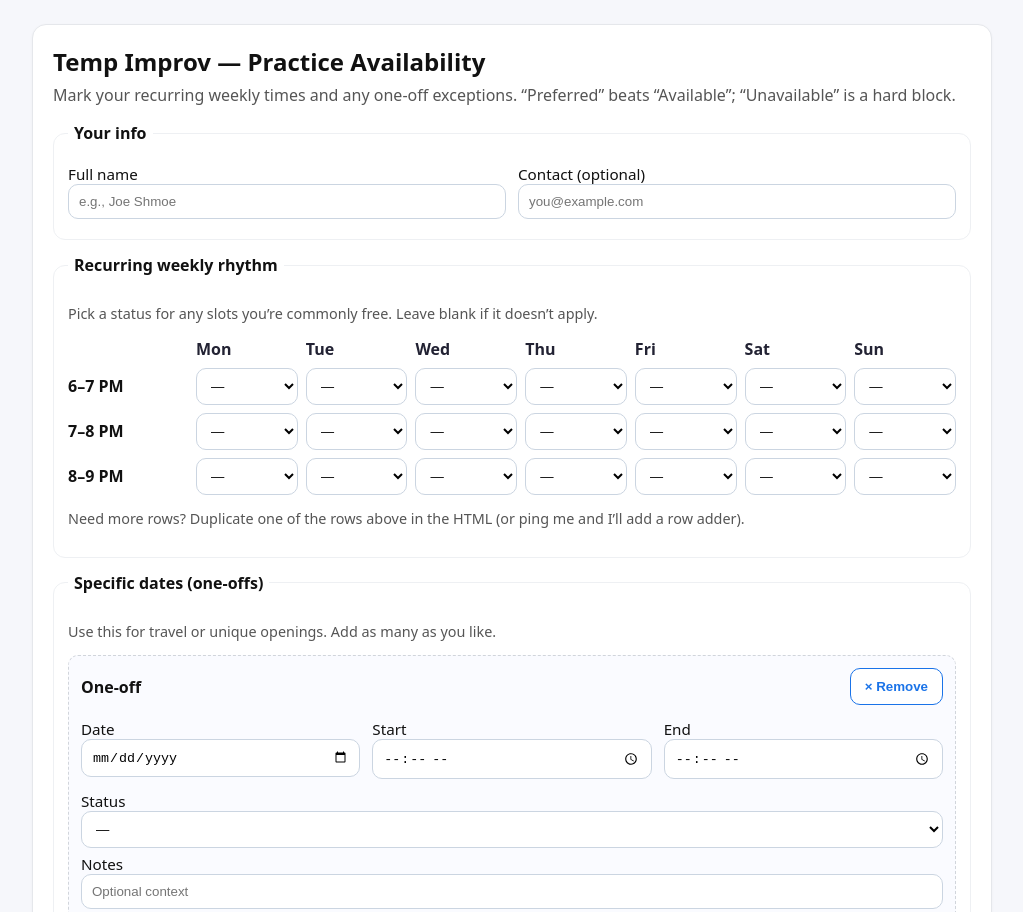
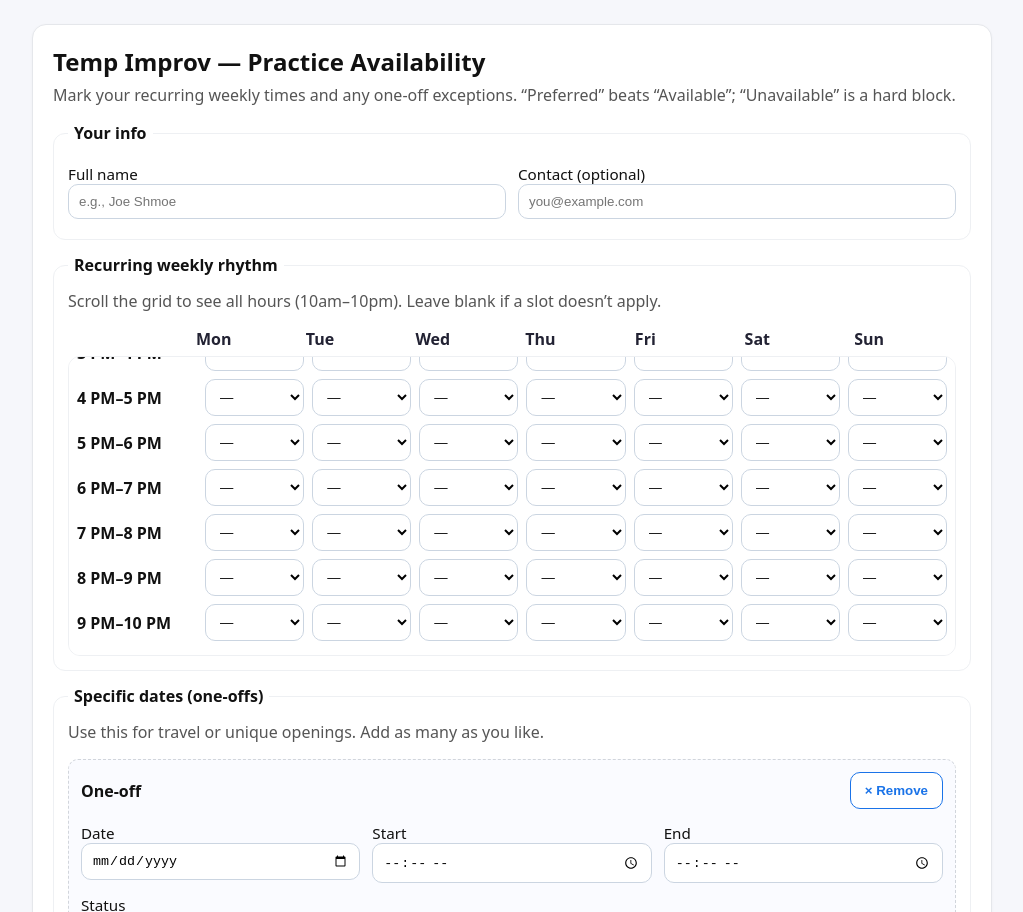
Before and after one commit to SunGodRamen/improv-availability, a plain HTML site: page index.html in a window 1280 px wide. Shown: the top 912 px of the page, without its empty margins (128-1151 px from the left). Drawn offline with Linux system fonts and the light colour scheme.

Commit message:
make week availability a scrollable form with 10am to 10pm

```diff
--- a/index.html
+++ b/index.html
@@ -21,18 +21,32 @@
     }
     .grid2 { display:grid; grid-template-columns: 1fr 1fr; gap:12px; }
     .grid3 { display:grid; grid-template-columns: 1fr 1fr 1fr; gap:12px; }
+
+    /* Weekly grid */
     .row { display:grid; grid-template-columns: 120px repeat(7, 1fr); gap:8px; align-items:center; margin:8px 0; }
     .row > div:first-child { font-weight:600; }
-    .row.header { font-weight:600; color:#223; }
+    .row.header { font-weight:600; color:#223; margin-bottom:6px; }
     .row.header > div:first-child { visibility:hidden; }
-    .hint { color:var(--m); font-size:.9rem; }
+
+    /* Scroll container shows ~6 rows */
+    .scroll-wrap {
+      max-height: 300px;           /* ~6 rows visible */
+      overflow-y: auto;
+      padding-right: 6px;          /* avoid scrollbar overlay */
+      scroll-behavior: smooth;
+      border: 1px solid #eef0f3;
+      border-radius: 12px;
+      padding: 6px 8px;
+      background: #fff;
+    }
+
     .actions { display:flex; gap:10px; margin-top:16px; }
     button { padding:10px 14px; border-radius:10px; border:1px solid var(--p); background:var(--p); color:#fff; font-weight:600; cursor:pointer; }
     button.secondary { background:#fff; color:#1a73e8; }
     .hr { height:1px; background:#e5e7eb; margin:16px 0; }
+
     .oneoff-card { border:1px dashed #d1d5db; border-radius:10px; padding:12px; margin:10px 0; background:#fafbff; }
     .oneoff-head { display:flex; justify-content:space-between; align-items:center; margin-bottom:8px; }
-    .ghost { opacity:.6 }
   </style>
 </head>
 <body>
@@ -61,54 +75,21 @@
 
         <fieldset aria-labelledby="weekly-legend">
           <legend id="weekly-legend">Recurring weekly rhythm</legend>
-          <p class="hint">Pick a status for any slots you’re commonly free. Leave blank if it doesn’t apply.</p>
+          <p class="muted">Scroll the grid to see all hours (10am–10pm). Leave blank if a slot doesn’t apply.</p>
 
-          <!-- NEW: weekday header row -->
+          <!-- Weekday header -->
           <div class="row header" aria-hidden="true">
             <div>—</div>
             <div>Mon</div><div>Tue</div><div>Wed</div><div>Thu</div><div>Fri</div><div>Sat</div><div>Sun</div>
           </div>
 
-          <!-- Rows: add/remove as needed -->
-          <div class="row">
-            <div>6–7 PM</div>
-            <select name="week[Mon_18]" aria-label="Mon 6–7 PM"><option value="">—</option><option>Preferred</option><option>Available</option><option>Unavailable</option></select>
-            <select name="week[Tue_18]" aria-label="Tue 6–7 PM"><option value="">—</option><option>Preferred</option><option>Available</option><option>Unavailable</option></select>
-            <select name="week[Wed_18]" aria-label="Wed 6–7 PM"><option value="">—</option><option>Preferred</option><option>Available</option><option>Unavailable</option></select>
-            <select name="week[Thu_18]" aria-label="Thu 6–7 PM"><option value="">—</option><option>Preferred</option><option>Available</option><option>Unavailable</option></select>
-            <select name="week[Fri_18]" aria-label="Fri 6–7 PM"><option value="">—</option><option>Preferred</option><option>Available</option><option>Unavailable</option></select>
-            <select name="week[Sat_18]" aria-label="Sat 6–7 PM"><option value="">—</option><option>Preferred</option><option>Available</option><option>Unavailable</option></select>
-            <select name="week[Sun_18]" aria-label="Sun 6–7 PM"><option value="">—</option><option>Preferred</option><option>Available</option><option>Unavailable</option></select>
-          </div>
-
-          <div class="row">
-            <div>7–8 PM</div>
-            <select name="week[Mon_19]" aria-label="Mon 7–8 PM"><option value="">—</option><option>Preferred</option><option>Available</option><option>Unavailable</option></select>
-            <select name="week[Tue_19]" aria-label="Tue 7–8 PM"><option value="">—</option><option>Preferred</option><option>Available</option><option>Unavailable</option></select>
-            <select name="week[Wed_19]" aria-label="Wed 7–8 PM"><option value="">—</option><option>Preferred</option><option>Available</option><option>Unavailable</option></select>
-            <select name="week[Thu_19]" aria-label="Thu 7–8 PM"><option value="">—</option><option>Preferred</option><option>Available</option><option>Unavailable</option></select>
-            <select name="week[Fri_19]" aria-label="Fri 7–8 PM"><option value="">—</option><option>Preferred</option><option>Available</option><option>Unavailable</option></select>
-            <select name="week[Sat_19]" aria-label="Sat 7–8 PM"><option value="">—</option><option>Preferred</option><option>Available</option><option>Unavailable</option></select>
-            <select name="week[Sun_19]" aria-label="Sun 7–8 PM"><option value="">—</option><option>Preferred</option><option>Available</option><option>Unavailable</option></select>
-          </div>
-
-          <div class="row">
-            <div>8–9 PM</div>
-            <select name="week[Mon_20]" aria-label="Mon 8–9 PM"><option value="">—</option><option>Preferred</option><option>Available</option><option>Unavailable</option></select>
-            <select name="week[Tue_20]" aria-label="Tue 8–9 PM"><option value="">—</option><option>Preferred</option><option>Available</option><option>Unavailable</option></select>
-            <select name="week[Wed_20]" aria-label="Wed 8–9 PM"><option value="">—</option><option>Preferred</option><option>Available</option><option>Unavailable</option></select>
-            <select name="week[Thu_20]" aria-label="Thu 8–9 PM"><option value="">—</option><option>Preferred</option><option>Available</option><option>Unavailable</option></select>
-            <select name="week[Fri_20]" aria-label="Fri 8–9 PM"><option value="">—</option><option>Preferred</option><option>Available</option><option>Unavailable</option></select>
-            <select name="week[Sat_20]" aria-label="Sat 8–9 PM"><option value="">—</option><option>Preferred</option><option>Available</option><option>Unavailable</option></select>
-            <select name="week[Sun_20]" aria-label="Sun 8–9 PM"><option value="">—</option><option>Preferred</option><option>Available</option><option>Unavailable</option></select>
-          </div>
-
-          <p class="hint">Need more rows? Duplicate one of the rows above in the HTML (or ping me and I’ll add a row adder).</p>
+          <!-- Scrollable weekly grid -->
+          <div id="weekly-grid" class="scroll-wrap" aria-label="Weekly availability grid (scrollable)"></div>
         </fieldset>
 
         <fieldset aria-labelledby="oneoff-legend">
           <legend id="oneoff-legend">Specific dates (one-offs)</legend>
-          <p class="hint">Use this for travel or unique openings. Add as many as you like.</p>
+          <p class="muted">Use this for travel or unique openings. Add as many as you like.</p>
 
           <!-- Dynamic list target -->
           <div id="oneoff-list"></div>
@@ -124,7 +105,7 @@
         </div>
       </form>
 
-      <!-- Hidden template for one-off blocks -->
+      <!-- Template for one-off cards -->
       <template id="oneoff-template">
         <div class="oneoff-card" data-oneoff>
           <div class="oneoff-head">
@@ -138,7 +119,10 @@
           </div>
           <label>Status
             <select name="oneoff[__i__][status]">
-              <option value="">—</option><option>Preferred</option><option>Available</option><option>Unavailable</option>
+              <option value="">—</option>
+              <option>Preferred</option>
+              <option>Available</option>
+              <option>Unavailable</option>
             </select>
           </label>
           <label>Notes
@@ -151,12 +135,62 @@
   </div>
 
   <script>
-    // Dynamic one-off rows for Formspree
-    (function () {
+    // ----- Weekly grid (10:00–22:00, scrollable, starts centered on 12–6pm) -----
+    (function buildWeeklyGrid() {
+      const grid = document.getElementById('weekly-grid');
+      const days = ['Mon','Tue','Wed','Thu','Fri','Sat','Sun'];
+
+      // hours 10..21 (10–11, 11–12, ... 21–22) — 12 rows total
+      const startHours = Array.from({length: 12}, (_, i) => 10 + i); // 10..21
+
+      const fmt = (h) => {
+        const start = new Date(2000,0,1,h,0);
+        const end = new Date(2000,0,1,h+1,0);
+        const toLabel = d => d.toLocaleTimeString([], {hour:'numeric'});
+        return `${toLabel(start)}–${toLabel(end)}`;
+      };
+
+      const makeSelect = (day, h) => {
+        const sel = document.createElement('select');
+        sel.name = `week[${day}_${String(h).padStart(2,'0')}]`; // e.g., week[Mon_18]
+        sel.innerHTML = `<option value="">—</option>
+                         <option>Preferred</option>
+                         <option>Available</option>
+                         <option>Unavailable</option>`;
+        sel.setAttribute('aria-label', `${day} ${fmt(h)}`);
+        return sel;
+      };
+
+      // Build rows
+      startHours.forEach((h) => {
+        const row = document.createElement('div');
+        row.className = 'row';
+        const label = document.createElement('div');
+        label.textContent = fmt(h);
+        row.appendChild(label);
+
+        days.forEach((d) => row.appendChild(makeSelect(d, h)));
+
+        grid.appendChild(row);
+      });
+
+      // Scroll to put noon-ish rows in view (12–6pm)
+      // Find the row for 12:00
+      const noonIndex = startHours.indexOf(12);
+      const rowEls = grid.querySelectorAll('.row');
+      if (noonIndex >= 0 && rowEls[noonIndex]) {
+        // Try centering noon row
+        const target = rowEls[noonIndex];
+        const offset = target.offsetTop - grid.clientHeight / 2 + target.clientHeight / 2;
+        grid.scrollTop = Math.max(0, offset);
+      }
+    })();
+
+    // ----- Dynamic one-off rows -----
+    (function oneOffs() {
       const list = document.getElementById('oneoff-list');
       const tpl  = document.getElementById('oneoff-template').innerHTML;
       const addBtn = document.getElementById('add-oneoff');
-
       let idx = 0;
 
       function addOneOff(prefill = {}) {
@@ -165,22 +199,19 @@
         wrap.innerHTML = html;
         const card = wrap.firstElementChild;
 
-        // optional prefill support
-        if (prefill.date) card.querySelector(`[name="oneoff[${idx}][date]"]`).value = prefill.date;
-        if (prefill.start) card.querySelector(`[name="oneoff[${idx}][start]"]`).value = prefill.start;
-        if (prefill.end) card.querySelector(`[name="oneoff[${idx}][end]"]`).value = prefill.end;
+        // optional prefill
+        if (prefill.date)   card.querySelector(`[name="oneoff[${idx}][date]"]`).value   = prefill.date;
+        if (prefill.start)  card.querySelector(`[name="oneoff[${idx}][start]"]`).value  = prefill.start;
+        if (prefill.end)    card.querySelector(`[name="oneoff[${idx}][end]"]`).value    = prefill.end;
         if (prefill.status) card.querySelector(`[name="oneoff[${idx}][status]"]`).value = prefill.status;
-        if (prefill.notes) card.querySelector(`[name="oneoff[${idx}][notes]"]`).value = prefill.notes;
+        if (prefill.notes)  card.querySelector(`[name="oneoff[${idx}][notes]"]`).value  = prefill.notes;
 
-        card.querySelector('[data-remove]').addEventListener('click', () => {
-          card.remove();
-        });
-
+        card.querySelector('[data-remove]').addEventListener('click', () => card.remove());
         list.appendChild(card);
         idx += 1;
       }
 
-      // Start with two rows so it matches your previous version
+      // Start with two blocks to match your previous layout
       addOneOff();
       addOneOff();
 
```
